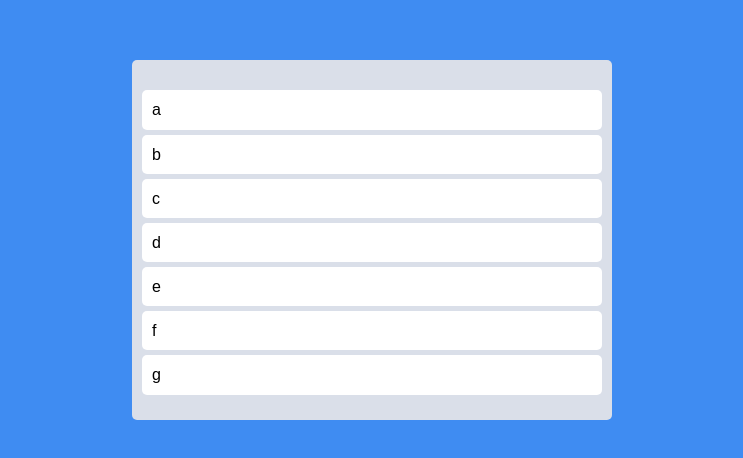
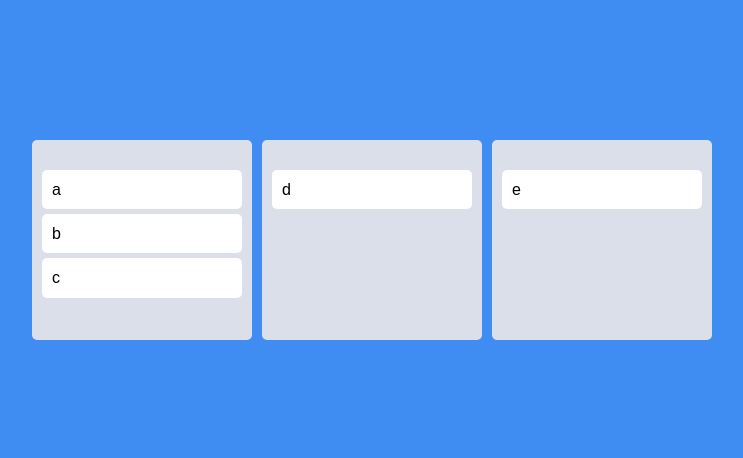
Before and after one commit to Jwlee134/trello, a React (Create React App) app: page / in a window 1280 px wide. Shown: the part 160-618 px from the top of the page, without its empty margins (268-1011 px from the left). Built offline with nearby package versions, Linux system fonts and the light colour scheme.

Commit message:
Multi Boards

```diff
--- a/src/App.tsx
+++ b/src/App.tsx
@@ -1,17 +1,12 @@
-import {
-  DragDropContext,
-  Draggable,
-  Droppable,
-  DropResult,
-} from "react-beautiful-dnd";
+import { DragDropContext, DropResult } from "react-beautiful-dnd";
 import { useRecoilState } from "recoil";
 import styled from "styled-components";
 import { toDoState } from "./atoms";
-import DraggableCard from "./components/DraggableCard";
+import Board from "./components/Board";
 
 const Wrapper = styled.div`
   display: flex;
-  max-width: 480px;
+  max-width: 680px;
   width: 100%;
   margin: 0 auto;
   justify-content: center;
@@ -22,44 +17,30 @@
 const Boards = styled.div`
   display: grid;
   width: 100%;
-  grid-template-columns: repeat(1, 1fr);
-`;
-
-const Board = styled.div`
-  padding: 20px 10px;
-  padding-top: 30px;
-  border-radius: 5px;
-  min-height: 200px;
-  background-color: ${({ theme }) => theme.boardColor};
+  grid-template-columns: repeat(3, 1fr);
+  grid-gap: 10px;
 `;
 
 function App() {
   const [toDos, setTodos] = useRecoilState(toDoState);
 
   const onDragEnd = ({ draggableId, destination, source }: DropResult) => {
-    if (!destination) return;
+    /* if (!destination) return;
     setTodos((prev) => {
       const copy = [...prev];
       copy.splice(source.index, 1);
       copy.splice(destination.index, 0, draggableId);
       return copy;
-    });
+    }); */
   };
 
   return (
     <DragDropContext onDragEnd={onDragEnd}>
       <Wrapper>
         <Boards>
-          <Droppable droppableId="one">
-            {(props) => (
-              <Board ref={props.innerRef} {...props.droppableProps}>
-                {toDos.map((toDo, index) => (
-                  <DraggableCard key={toDo} toDo={toDo} index={index} />
-                ))}
-                {props.placeholder}
-              </Board>
-            )}
-          </Droppable>
+          {Object.keys(toDos).map((boardId) => (
+            <Board key={boardId} boardId={boardId} toDos={toDos[boardId]} />
+          ))}
         </Boards>
       </Wrapper>
     </DragDropContext>
--- a/src/atoms.ts
+++ b/src/atoms.ts
@@ -1,6 +1,14 @@
 import { atom } from "recoil";
 
-export const toDoState = atom({
+interface ToDoState {
+  [key: string]: string[];
+}
+
+export const toDoState = atom<ToDoState>({
   key: "toDo",
-  default: ["a", "b", "c", "d", "e", "f", "g"],
+  default: {
+    toDo: ["a", "b", "c"],
+    doing: ["d"],
+    done: ["e"],
+  },
 });
--- /dev/null
+++ b/src/components/Board.tsx
@@ -0,0 +1,33 @@
+import { Droppable } from "react-beautiful-dnd";
+import styled from "styled-components";
+import DraggableCard from "./DraggableCard";
+
+const Wrapper = styled.div`
+  padding: 20px 10px;
+  padding-top: 30px;
+  border-radius: 5px;
+  min-height: 200px;
+  background-color: ${({ theme }) => theme.boardColor};
+`;
+
+interface Props {
+  toDos: string[];
+  boardId: string;
+}
+
+function Board({ toDos, boardId }: Props) {
+  return (
+    <Droppable droppableId={boardId}>
+      {(props) => (
+        <Wrapper ref={props.innerRef} {...props.droppableProps}>
+          {toDos.map((toDo, index) => (
+            <DraggableCard key={toDo} toDo={toDo} index={index} />
+          ))}
+          {props.placeholder}
+        </Wrapper>
+      )}
+    </Droppable>
+  );
+}
+
+export default Board;
```
